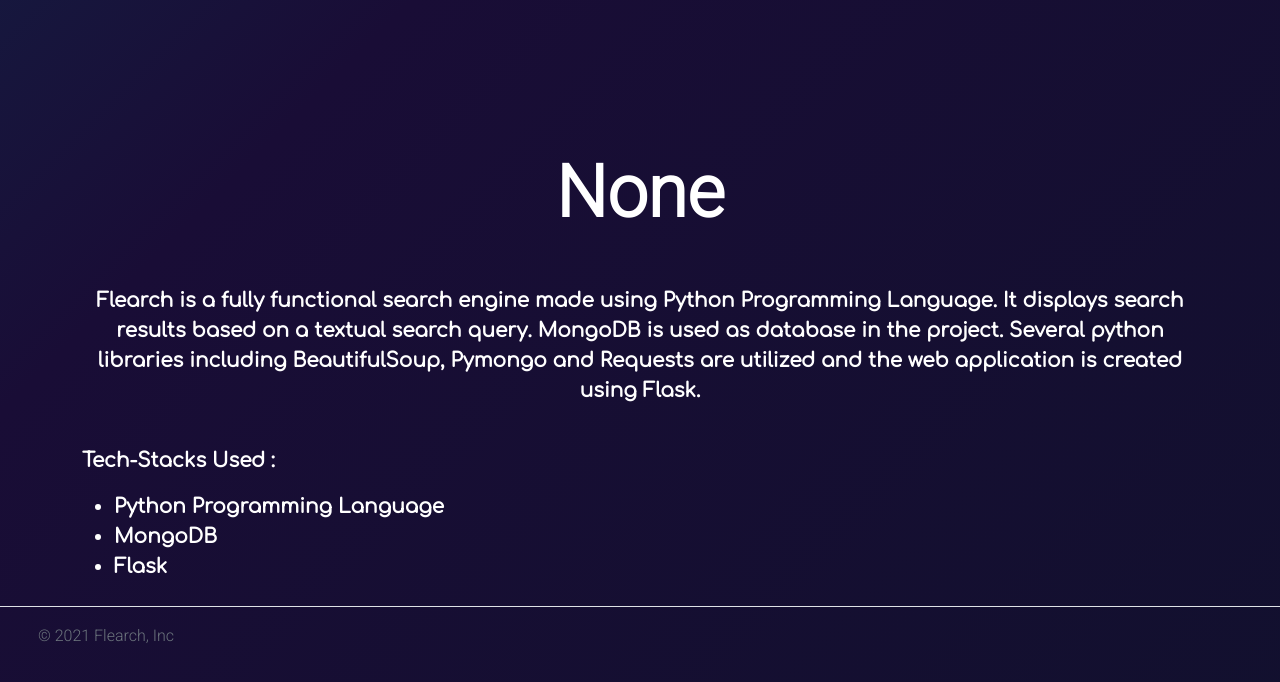
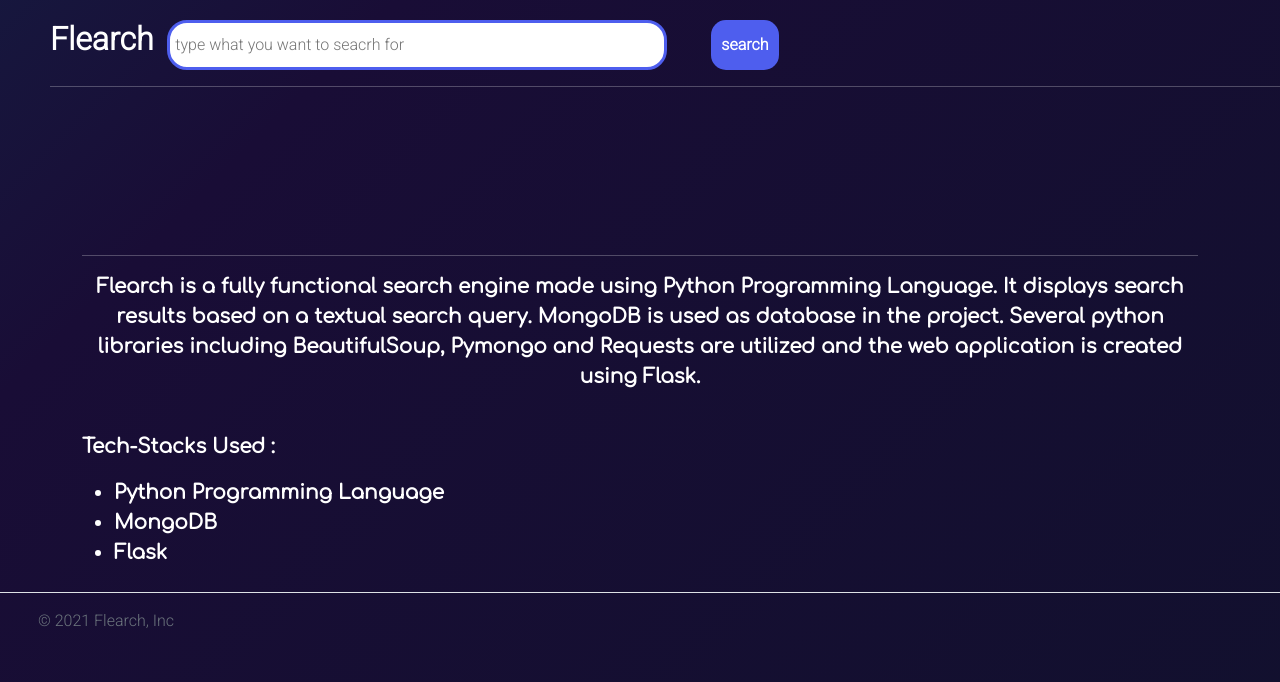
Before and after one commit to lugnitdgp/TDoC-Glugle, a Flask app: page /search_results in a window 1280 px wide. Shown: the part 56-738 px from the top of the page. Run offline with Flask 2, Linux system fonts and the light colour scheme; data that the repository does not hold is empty; some libraries are stand-ins or nearby versions.

Commit message:
accomplished task3

```diff
--- a/task2.2/app.py
+++ b/task2.2/app.py
@@ -1,23 +1,53 @@
-from flask import Flask, render_template, request
+from flask import Flask, render_template, url_for, request
 import pymongo
-
+from flask_paginate import Pagination, get_page_args
 
 app = Flask(__name__)
 
 
-@app.route('/')
-def search_entry():
+@app.route("/")
+def hello_name():
     return render_template('home.html')
 
 
-@app.route('/search_results')
-def searching():
-    # client = pymongo.MongoClient('mongodb://127.0.0.1:27017/', connect=Flase)
-    # database = client.glugledb
+@app.route("/search_results")
+def fun():
+    client = pymongo.MongoClient("mongodb://127.0.0.1:27017/", connect=False)
+    db = client.glugledb
+    search_string = request.args.get('search')
+    search_result = []
+    required = []
+    search_result = db.results.find(
+        {"$text": {"$search": search_string, '$caseSensitive': False}})
 
-    query_input = request.args.get('search')
+    for object in search_result:
+        exist = False
+        for result in required:
+            if result['title'] == object['title'] or result['url'] == object['url']:
+                exist = True
+                break
 
-    return render_template('searches.html', query_input=query_input)
+        if exist == False:
+            # print(dir(object))
+            required.append(object)
+        # print(required)
+
+    page, per_page, offset = get_page_args(
+        page_parameter='page', per_page_parameter='per_page')
+
+    total = search_result.count()
+    # return render_template('searches.html', required=required)
+
+    pagination = Pagination(page=page, per_page=per_page,
+                            total=total, css_framework='bootstrap4')
+
+    return render_template('searches.html',
+                           required=required[offset:offset+per_page],
+                           page=page,
+                           per_page=per_page,
+                           pagination=pagination,
+                           search_string=search_string
+                           )
 
 
 if __name__ == '__main__':
--- a/task2.2/static/css/base.css
+++ b/task2.2/static/css/base.css
@@ -1,11 +1,17 @@
-@import url('https://fonts.googleapis.com/css2?family=Roboto:wght@300&display=swap');
-@import url('https://fonts.googleapis.com/css2?family=Comfortaa&family=Roboto:wght@300&display=swap');
+@import url("https://fonts.googleapis.com/css2?family=Roboto:wght@300&display=swap");
+@import url("https://fonts.googleapis.com/css2?family=Comfortaa&family=Roboto:wght@300&display=swap");
 
-body{
-    background: linear-gradient(-45deg, rgb(13, 18, 41), #190d36, #084e68, rgb(7, 34, 83));
+body {
+  background: linear-gradient(
+    -45deg,
+    rgb(13, 18, 41),
+    #190d36,
+    #084e68,
+    rgb(7, 34, 83)
+  );
   background-size: 400% 400%;
   animation: gradient 13s ease infinite;
-    font-family: 'Roboto', sans-serif;
+  font-family: "Roboto", sans-serif;
   text-decoration: none;
   color: white;
 }
@@ -23,8 +29,7 @@ body{
 }
 
 /*no scroll-bar*/
-body
-{
+body {
   overflow-y: scroll;
   cursor: context-menu;
   box-sizing: border-box;
@@ -35,56 +40,106 @@ body::-webkit-scrollbar {
 
 /* Hide scrollbar for IE, Edge and Firefox */
 body {
-  -ms-overflow-style: none;  /* IE and Edge */
-  scrollbar-width: none;  /* Firefox */
+  -ms-overflow-style: none; /* IE and Edge */
+  scrollbar-width: none; /* Firefox */
 }
 /* no scroll bar ended*/
 
-
-.take_query{
-    border-radius: 15px;
-    outline:none;
-    border: 3px solid rgb(78, 94, 238);width: 500px;
+.take_query_home {
+  border-radius: 20px;
+  outline: none;
+  padding-left: 5px;
+  border: 3px solid rgb(78, 94, 238);
+  width: 500px;
+  height: 50px;
 }
 
-.button_submit{
-
+.button_submit_home {
   background-color: rgb(78, 94, 238);
   border-radius: 15px;
-    border:none;
+  border: none;
   outline: none !important;
-    margin-top:20px; color: white;
+  margin-top: 20px;
+  color: white;
   font-weight: bold;
-    padding: 8px;
+  padding: 10px;
   transition: 0.3s all ease-in-out;
 }
 
-.button_submit:hover{
+.button_submit:hover {
   transition: 0.3s all ease-in-out;
   background-color: white;
   color: rgb(78, 94, 238);
 }
 
-@media screen and (max-width:530px){
-    .take_query{
+
+
+/* RESULT PAGE */
+
+.meta-box {
+  background-image: linear-gradient(
+    to right,
+    rgba(39, 39, 39, 0.15),
+    rgba(39, 39, 39, 0.15)
+  );
+  box-shadow: inset 0 0 40px rgba(131, 131, 131, 0.055);
+  border-radius: 10px;
+  padding: 10px;
+}
+
+.take_query_search {
+  width: 500px;
+  border-radius: 20px;
+  border: 3px solid rgb(78, 94, 238);
+  outline: none;
+  padding-left: 5px;
+  height: 50px;
+}
+
+.button_submit_search {
+  background-color: rgb(78, 94, 238);
+  border-radius: 15px;
+  border: none;
+  margin-left: 40px;
+  outline: none !important;
+  margin-top: 20px;
+  color: white;
+  font-weight: bold;
+  padding: 10px;
+  transition: 0.3s all ease-in-out;
+  height: 50px;
+}
+
+.button_submit_search:hover {
+  transition: 0.3s all ease-in-out;
+  background-color: white;
+  color: rgb(78, 94, 238);
+}
+
+@media screen and (max-width: 530px) {
+  .take_query {
     width: 400px;
   }
 }
 
-@media screen and (max-width:430px){
-    .take_query{
+@media screen and (max-width: 430px) {
+  .take_query_search, .take_query_home {
     width: 370px;
   }
 }
 
-@media screen and (max-width:400px){
-    .take_query{
+@media screen and (max-width: 400px) {
+  .take_query_search, .take_query_home {
     width: 350px;
   }
 }
 
-@media screen and (max-width:380px){
-    .take_query{
+@media screen and (max-width: 380px) {
+  .take_query_search, .take_query_home {
     width: 320px;
   }
 }
+
+.submit-button{
+  position: relative;
+}
--- a/task2.2/templates/base.html
+++ b/task2.2/templates/base.html
@@ -6,6 +6,8 @@
     <meta name="viewport" content="width=device-width, initial-scale=1.0">
     <title>Search|Engine</title>
 
+    <!-- Favicon -->
+    <link rel="icon" href="/favicon.ico" sizes="16x16">
      <!-- bootstrap  -->
     <!-- CSS only -->
     <link href="https://cdn.jsdelivr.net/npm/bootstrap@5.1.3/dist/css/bootstrap.min.css" rel="stylesheet"
@@ -13,7 +15,10 @@
 
     <!-- LINKING CSS -->
     <link href="{{ url_for('static',filename='css/base.css') }}" rel="stylesheet">
-
+    <!-- FONT-AWESOME CDN -->
+    <link rel="stylesheet" href="https://cdnjs.cloudflare.com/ajax/libs/font-awesome/5.15.4/css/all.min.css"
+        integrity="sha512-1ycn6IcaQQ40/MKBW2W4Rhis/DbILU74C1vSrLJxCq57o941Ym01SwNsOMqvEBFlcgUa6xLiPY/NS5R+E6ztJQ=="
+        crossorigin="anonymous" referrerpolicy="no-referrer" />
 </head>
 <body>
 
@@ -34,6 +39,7 @@
 
 <div class="container about-page" style="margin-top: 50px">
     <center>
+        <hr>
 <p style="font-family: 'Comfortaa', cursive;font-weight: bold;font-size: 20px">
     Flearch is a fully functional search engine made using Python Programming Language. It displays search results based on a
     textual search query. MongoDB is used as database in the project. Several python libraries including BeautifulSoup,
@@ -51,7 +57,7 @@
 </div>
 
     <!-- FOOTER -->
-<div class="fluid-container footer-container" style="margin-top: 20px">
+<div class="footer-container" style="margin-top: 20px">
     <footer class="d-flex flex-wrap justify-content-between align-items-center py-3 my-4 border-top">
         <div class="col-md-4 d-flex align-items-center">
             <a href="/" class="mb-3 me-2 mb-md-0 text-muted text-decoration-none lh-1">
--- a/task2.2/templates/home.html
+++ b/task2.2/templates/home.html
@@ -7,8 +7,8 @@
     <center>
         <h2 style="font-size: 72px;">Flearch</h2>
         <form action="/search_results">
-            <input class="take_query" type="text" placeholder="  type what you want to seacrh for" name="search"><br />
-            <input class="button_submit" type="submit">
+            <input class="take_query_home" type="text" placeholder="  type what you want to seacrh for" name="search"><br/>
+            <input class="button_submit_home" type="submit" value="search">
         </form>
         <br><br>
         <h3 class="text-muted">Flearch the way we search</h3>
--- a/task2.2/templates/searches.html
+++ b/task2.2/templates/searches.html
@@ -1,7 +1,39 @@
 {% extends 'base.html' %}
 
 {% block result %}
+
+<div class="work_search" style="margin-left: 50px">
+
+
+        <form action="/search_results">
+            <label style="font-weight: bold; font-size: 32px; margin-right: 10px">Flearch</label>
+            <input class="take_query_search" type="text"
+            placeholder="type what you want to seacrh for" name="search">
+            <input class="button_submit_search submit-button" type="submit" value="search">
+        </form>
+<hr>
+</div>
+
+    <!-- <h1 style="font-size: 72px; font-weight: bold; margin-top: 150px"></h1> -->
+    <div class="fluid-container" style="margin-top: 70px; margin-left: 50px; margin-right: 50px">
+    {% for res in required %}
+    <h5>
+        <a href="{{res['url']}}"class="link" style="color:rgb(216, 216, 216); font-family: 'Comfortaa', cursive;font-weight: bold; font-size: 18px; text-decoration: none;"><i class="fas fa-globe-africa"></i>{{res['title']}}</a><br>
+    </h5>
+    <div class="meta-box" style="width: 860px">
+    <div class="meta-data">
+        <a href="{{res['url']}}" style="color:rgb(149, 189, 141);font-size: 18px; text-decoration: underline;">{{res['url']}}</a>
+    </div>
+     <p style="color:rgb(214,214,214); font-family: 'Roboto', cursive;">{{ res['description'][:200] }}</p>
+    </div>
+    {% endfor %}
+    <div>
+        <br><br>
     <center>
-    <h1 style="font-size: 72px; font-weight: bold; margin-top: 150px">{{ query_input }}</h1>
+    <p style="text-decoration: none;">{{ pagination.links }} </p>
     </center>
-{% endblock result%}
+    </div>
+</div>
+
+
+{% endblock result %}
```
Also changed, not shown: task2.2/crawler.py (added, +98 -0 lines), task2.2/templates/favicon.ico (added). Lines whose indentation alone changed are shown as unchanged.
